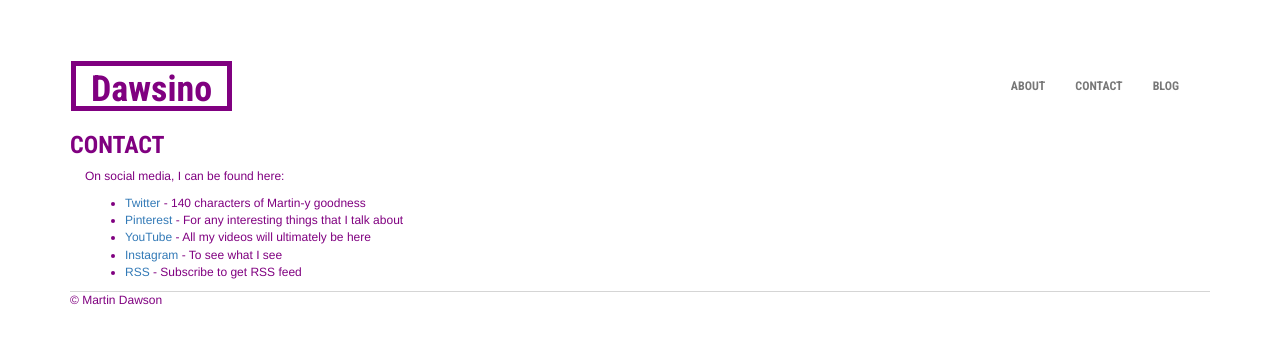
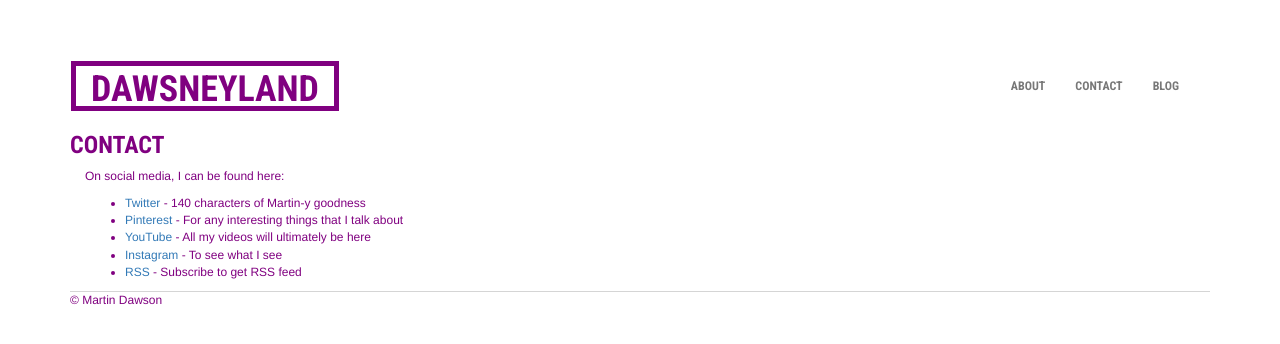
Before and after one commit to dawsino/dawsino.github.io, a Jekyll site: the page built from contact.md, in a window 1280 px wide. Shown: the top 344 px of the page. Built offline with Jekyll 4.4.1, drawn with Linux system fonts in a browser that asks for light colours.

Commit message:
Dawsneyland

```diff
--- a/_config.yml
+++ b/_config.yml
@@ -1,7 +1,7 @@
 name: Dawsino
 markdown: kramdown
 permalink: /blog/:year/:month/:day/:title
-title: Dawsino
+title: DAWSNEYLAND
 email: tinodawsino@gmail.com
 description: > # this means to ignore newlines until "baseurl:"
   Write a brilliant description for your new site here. You can edit this
```
